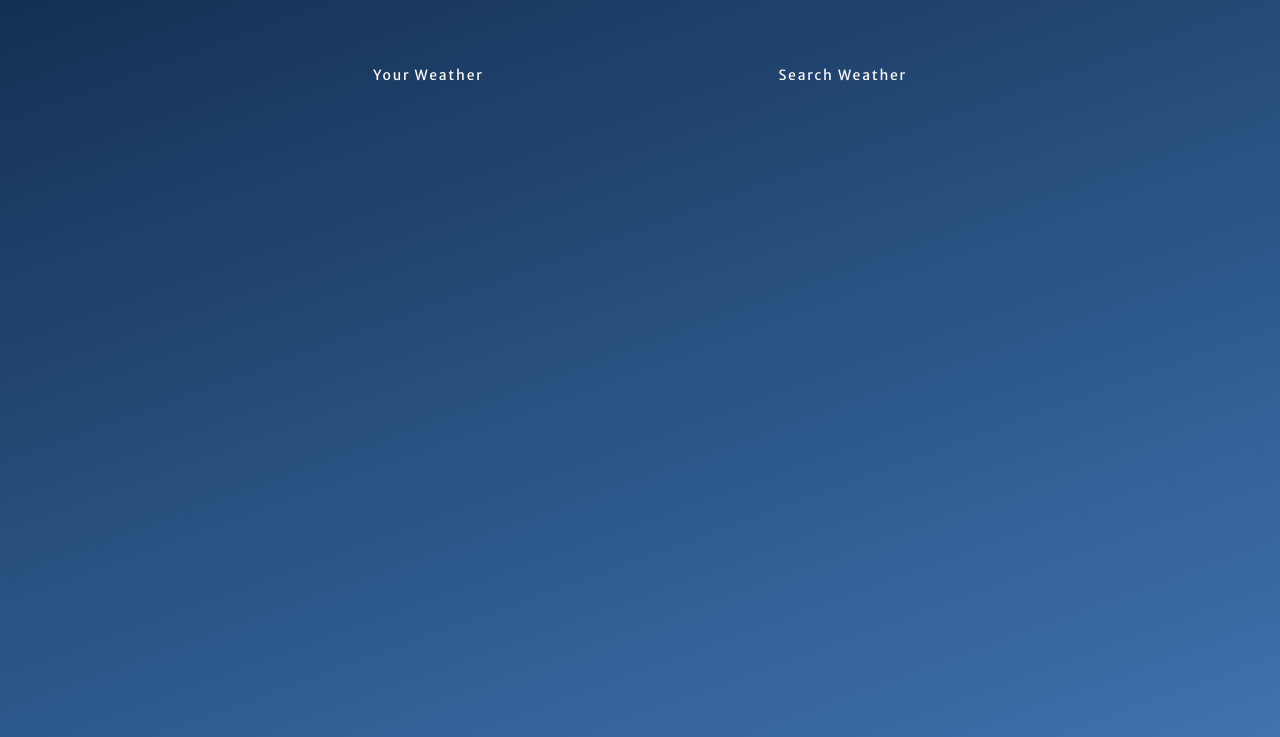
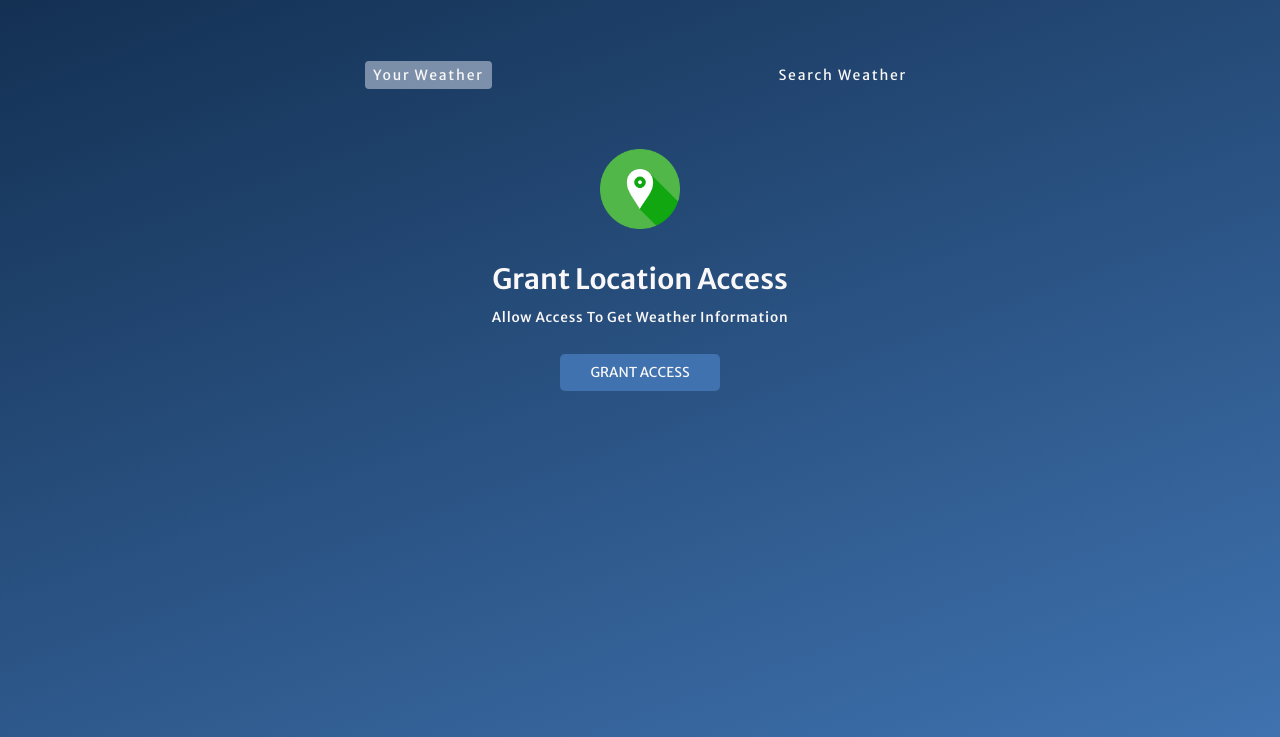
Before and after one commit to Pankaj086/Weather-App, a plain HTML site: page index.html in a window 1280 px wide. Shown: the part 63-800 px from the top of the page. Drawn offline with Linux system fonts and the light colour scheme.

Commit message:
Update index.html

```diff
--- a/index.html
+++ b/index.html
@@ -100,6 +100,6 @@
         </div>
     </div>
 
-    <script src="index2.js"></script>
+    <script src="index.js"></script>
 </body>
 </html>
```
